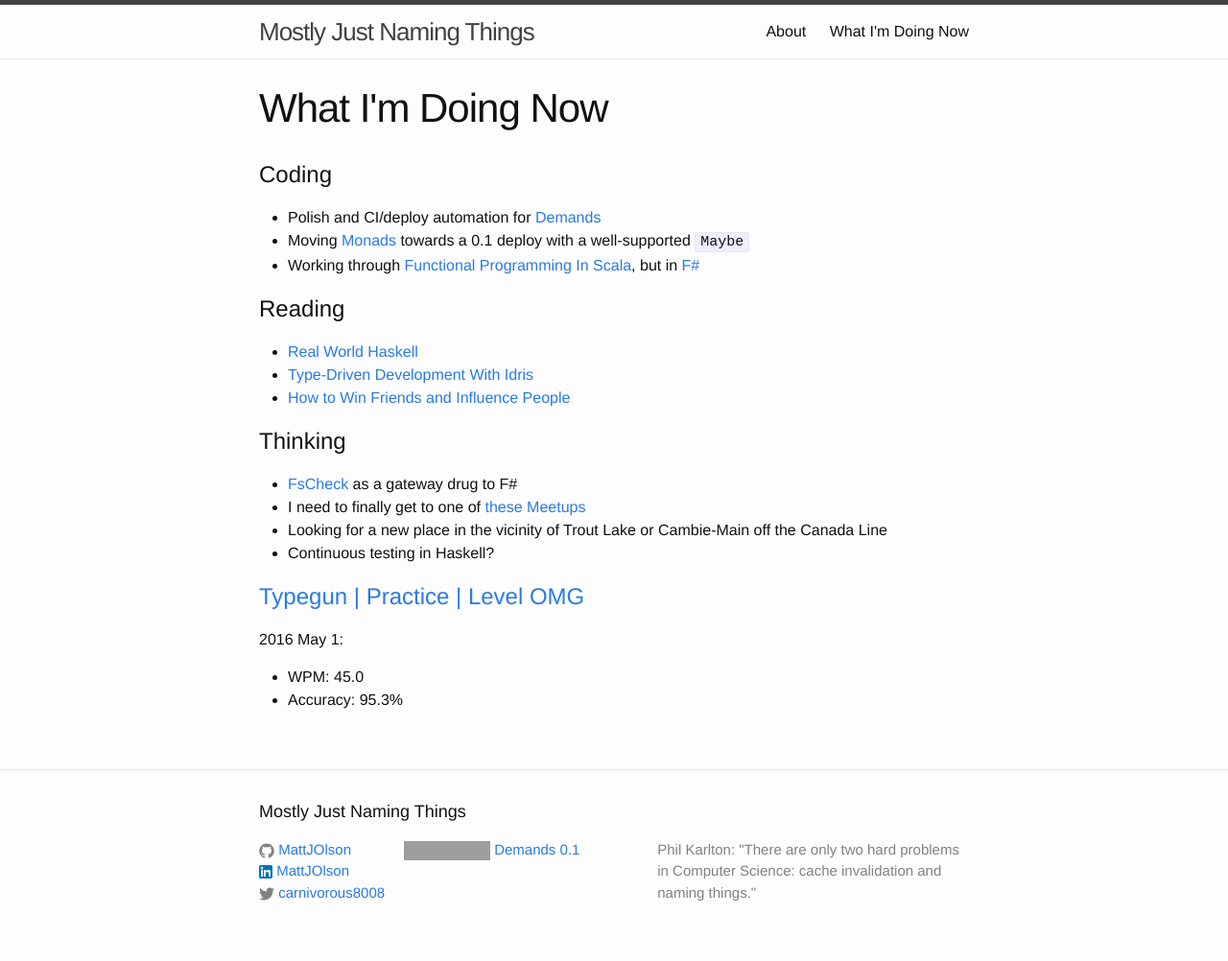
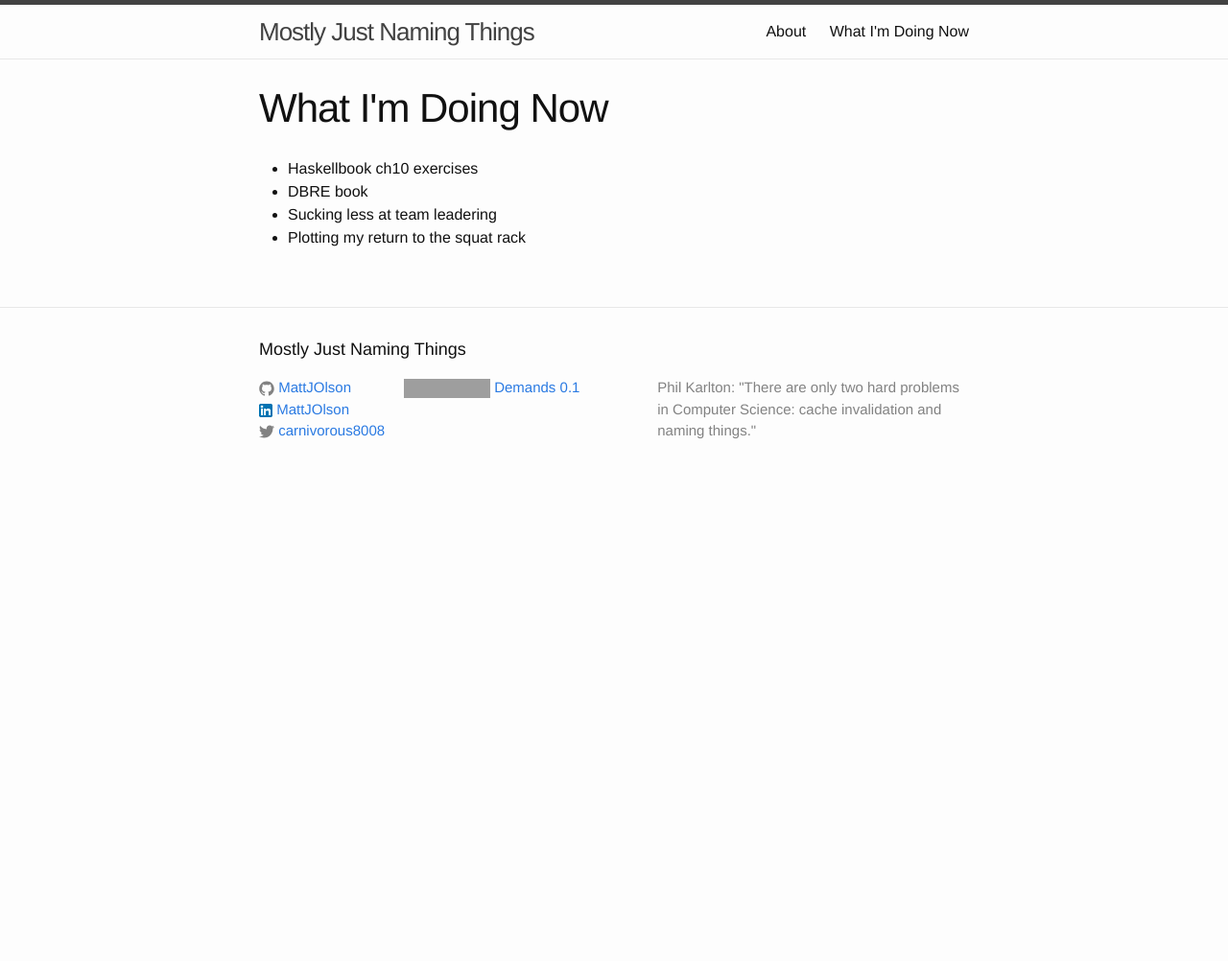
Before and after one commit to MattJOlson/MattJOlson.github.io, a Jekyll site: the page built from now.md, in a window 1280 px wide. Shown: the whole page at 96% size. Built offline with Jekyll 4.4.1, drawn with Linux system fonts in a browser that asks for light colours; after the commit the page ends 900 px from its top, so only the background shows below that; grey boxes are pictures that could not be loaded.

```diff
--- a/now.md
+++ b/now.md
@@ -4,36 +4,7 @@ title: What I'm Doing Now
 permalink: /now/
 ---
 
-# Coding
-
-* Polish and CI/deploy automation for
-  [Demands](https://github.com/MattJOlson/Demands)
-* Moving [Monads](https://github.com/MattJOlson/Monads) towards a 0.1
-  deploy with a well-supported `Maybe`
-* Working through [Functional Programming In
-  Scala](https://www.manning.com/books/functional-programming-in-scala),
-  but in [F#](https://github.com/MattJOlson/DevProjects/tree/master/FPinFS)
-
-# Reading
-
-* [Real World Haskell](http://book.realworldhaskell.org/)
-* [Type-Driven Development With
-  Idris](https://www.manning.com/books/type-driven-development-with-idris)
-* [How to Win Friends and Influence
-  People](http://www.dalecarnegie.com/about-us/dale-carnegie-books/)
-
-# Thinking
-
-* [FsCheck](https://github.com/fscheck/FsCheck) as a gateway drug to F#
-* I need to finally get to one of [these
-  Meetups](http://www.meetup.com/DDD-CQRS-ES/events/230560616/)
-* Looking for a new place in the vicinity of Trout Lake or Cambie-Main
-  off the Canada Line
-* Continuous testing in Haskell?
-
-# [Typegun | Practice | Level OMG](http://typegun.com/)
-
-2016 May 1:
-
-* WPM: 45.0
-* Accuracy: 95.3%
+* Haskellbook ch10 exercises
+* DBRE book
+* Sucking less at team leadering
+* Plotting my return to the squat rack
```
Also changed, not shown: _posts/2017-12-07-benefits-of-a-classical-education.md (added, +172 -0 lines).
